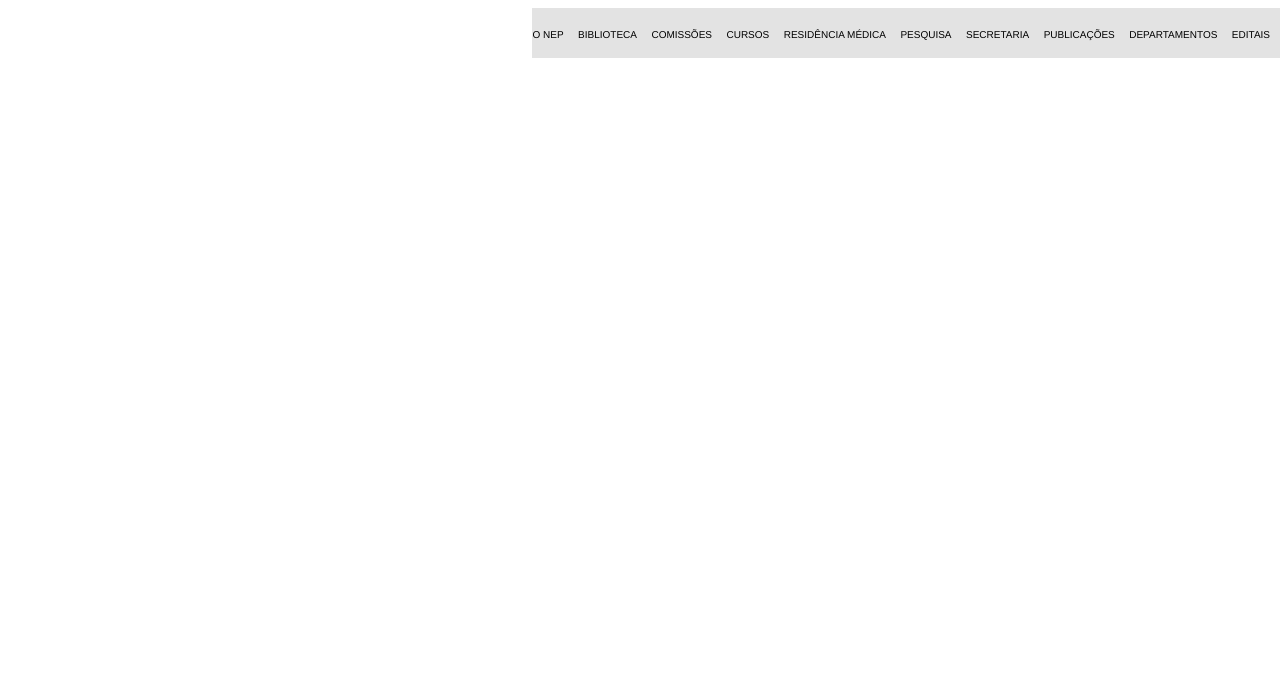
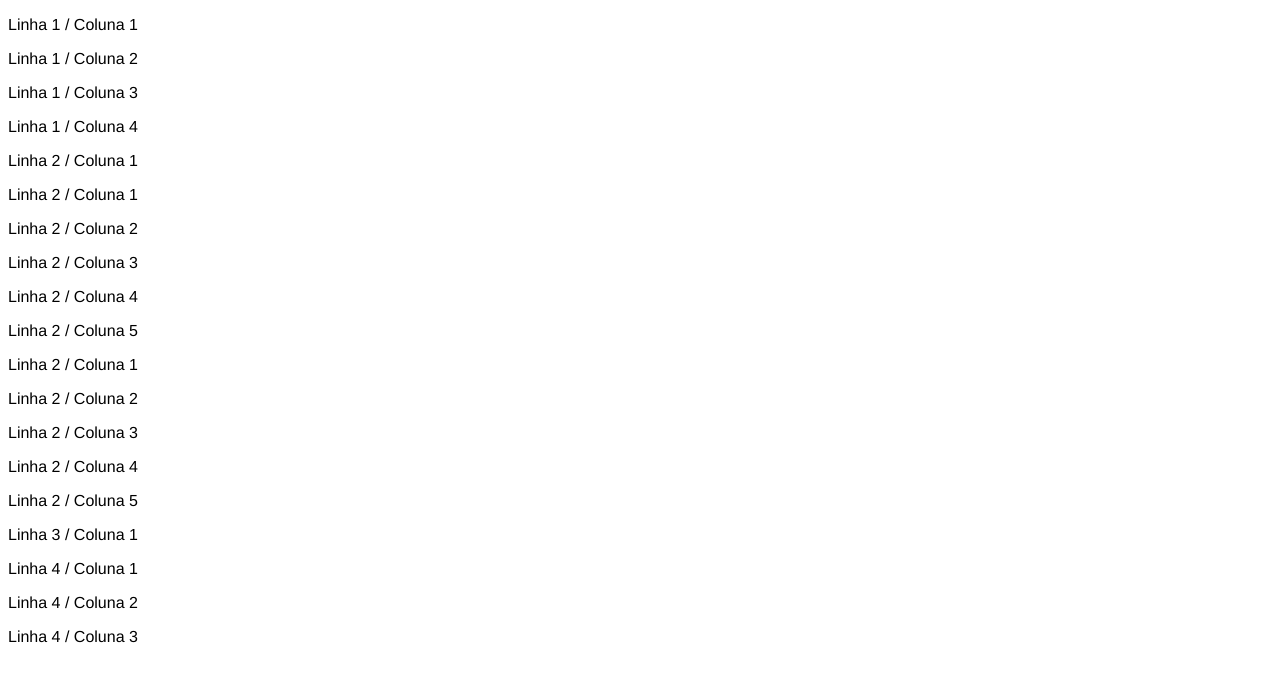
Before and after one commit to pedro-thiago/nep, a plain HTML site: page index.html in a window 1280 px wide. Drawn offline with Linux system fonts and the light colour scheme.

Commit message:
Reformulação do HTML

```diff
--- a/assets/styles/style.css
+++ b/assets/styles/style.css
@@ -2,17 +2,19 @@ body{
     font-family: Helvetica, sans-serif;
 }
 
-#rsrs{
-    width: auto;
+.rsrs{
+    width: 960px;
+    margin: auto;
     height: auto;
     line-height: auto;
     text-transform: uppercase;
-    text-align: end;/* teste */
-    position: absolute;
-    right: 0;
+    text-align: end;
+    /position: absolute;
+    right: 0; */
     background: #e3e3e3;
     padding: 10 20px;
     cursor: pointer;
+    flex-wrap: wrap;
 }
 
 header nav ul{
@@ -23,10 +25,11 @@ header nav ul{
 header nav ul li{
     display: inline-block;
     margin-right: 10px;
+    flex-wrap: wrap;
 }
 
 header nav ul li a{
-    font-size: 10px;
+    font-size: 8px;
     color: #000000;
     text-decoration: none;
 }
--- a/index.html
+++ b/index.html
@@ -10,23 +10,38 @@
     </head>
 
     <body>
-        <div id="rsrs">
-            <header>
-                <nav>
-                    <ul>
-                        <li><a href="#">o nep</a></li>
-                        <li><a href="#">biblioteca</a></li>
-                        <li><a href="#">comissões</a></li>
-                        <li><a href="#">cursos</a></li>
-                        <li><a href="#">residência médica</a></li>
-                        <li><a href="#">pesquisa</a></li>
-                        <li><a href="#">secretaria</a></li>
-                        <li><a href="#">publicações</a></li>
-                        <li><a href="#">departamentos</a></li>
-                        <li><a href="#">editais</a></li>
-                    </ul>
-                </nav>
-            </header>
+        <div class="Linha"> <!-- linha 1 -->
+            <div class="coluna"> <p>Linha 1 / Coluna 1</p></div>
+            <div class="coluna"> <p>Linha 1 / Coluna 2</p></div>
+            <div class="coluna"> <p>Linha 1 / Coluna 3</p></div>
+            <div class="coluna"> <p>Linha 1 / Coluna 4</p></div>
+        </div>
+        <div class="Linha"> <!-- linha 2 -->
+            <div
+                class="coluna"><p>Linha 2 / Coluna 1</p>
+            </div>
+
+            <div class="coluna"><p>Linha 2 / Coluna 1</p></div>
+            <div class="coluna"><p>Linha 2 / Coluna 2</p></div>
+            <div class="coluna"><p>Linha 2 / Coluna 3</p></div>
+            <div class="coluna"><p>Linha 2 / Coluna 4</p></div>
+            <div class="coluna"><p>Linha 2 / Coluna 5</p></div>
+
+            <div class="Linha">
+                <div class="coluna"><p>Linha 2 / Coluna 1</p></div>
+                <div class="coluna"><p>Linha 2 / Coluna 2</p></div>
+                <div class="coluna"><p>Linha 2 / Coluna 3</p></div>
+                <div class="coluna"><p>Linha 2 / Coluna 4</p></div>
+                <div class="coluna"><p>Linha 2 / Coluna 5</p></div>
+            </div>
+        </div>
+        <div> <!-- linha 3 -->
+            <div class="coluna"><p>Linha 3 / Coluna 1</p></div>
+        </div>
+        <div> <!-- linha 4 -->
+            <div class="coluna"><p>Linha 4 / Coluna 1</p></div>
+            <div class="coluna"><p>Linha 4 / Coluna 2</p></div>
+            <div class="coluna"><p>Linha 4 / Coluna 3</p></div>
         </div>
     </body>
 </html>
```
Also changed, not shown: index2.html (added, +12 -0 lines), assets/icons/images/logoNep.png (renamed from assets/icons/images/Logo NEP - Cassems.png).
